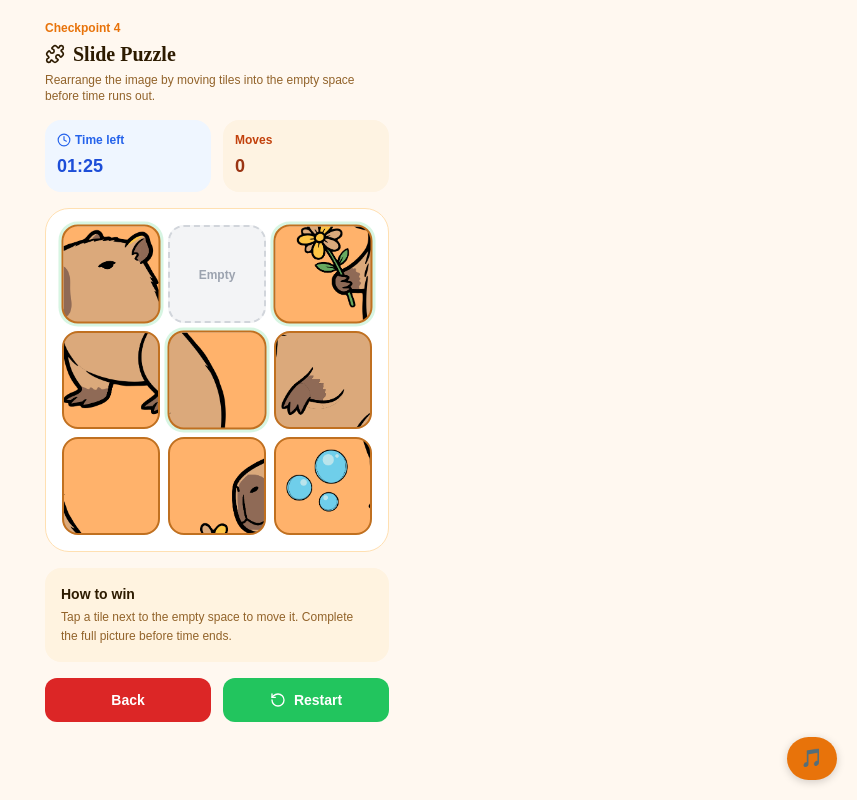
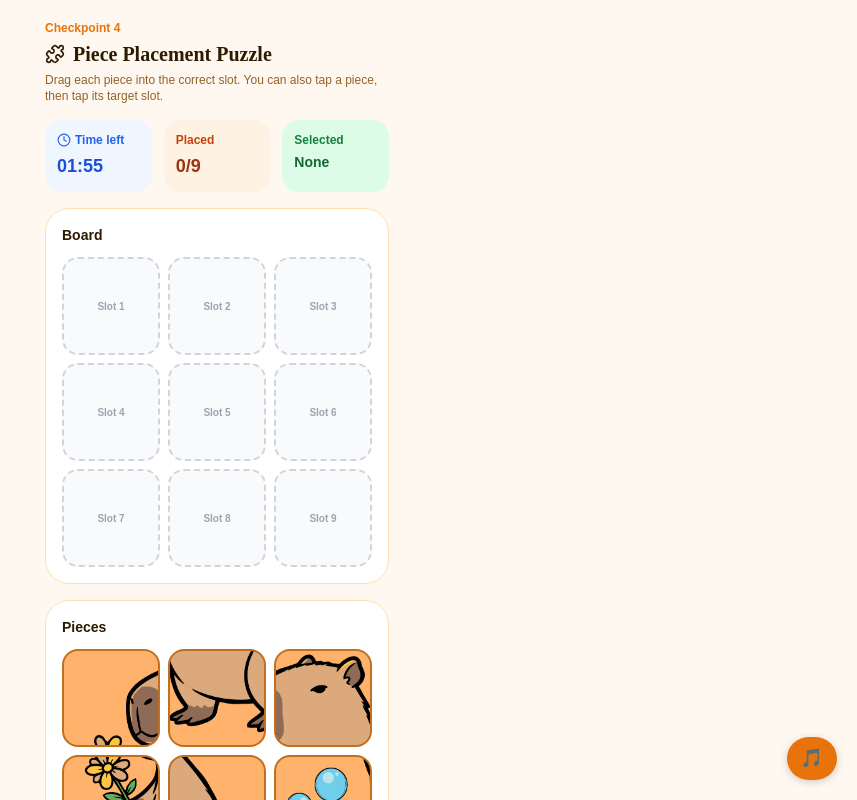
Before and after one commit to trungnguyen1221999/QR-Code-Game, a React app in the folder frontend/: page /puzzle-game in a window 1280 px wide. Shown: the top 800 px of the page, without its empty margins (423-1280 px from the left). Built offline with nearby package versions, Linux system fonts and the light colour scheme; no server answers; the HTML template or start-up script is replaced by a standard one.

Commit message:
Update puzzlegame

```diff
--- a/frontend/src/pages/PuzzleGame.jsx
+++ b/frontend/src/pages/PuzzleGame.jsx
@@ -7,9 +7,10 @@ import Button from '../components/ui/Button';
 import Popup from '../components/ui/Popup';
 import { playerAPI, sessionAPI } from '../utils/api';
 
-const PUZZLE_TIME_LIMIT = 90;
+const GRID_SIZE = 3;
+const TOTAL_PIECES = GRID_SIZE * GRID_SIZE;
+const PUZZLE_TIME_LIMIT = 120;
 const PUZZLE_REWARD = 100;
-const GRID_SIZE = 3;
 
 const PUZZLE_IMAGES = [
   '/puzzle/puzzle1.png',
@@ -18,8 +19,6 @@ const PUZZLE_IMAGES = [
   '/puzzle/puzzle4.png',
   '/puzzle/puzzle5.png',
 ];
-
-const SOLVED_TILES = ['0', '1', '2', '3', '4', '5', '6', '7', 'blank'];
 
 function formatTime(seconds) {
   const mins = Math.floor(seconds / 60).toString().padStart(2, '0');
@@ -36,75 +35,31 @@ function shuffleArray(items) {
   return arr;
 }
 
-function countInversions(arr) {
-  const nums = arr.filter((item) => item !== 'blank').map(Number);
-  let inversions = 0;
-
-  for (let i = 0; i < nums.length; i += 1) {
-    for (let j = i + 1; j < nums.length; j += 1) {
-      if (nums[i] > nums[j]) inversions += 1;
-    }
-  }
-
-  return inversions;
-}
-
-function isSolvable(arr) {
-  return countInversions(arr) % 2 === 0;
-}
-
-function generateShuffledPuzzle() {
-  let shuffled = shuffleArray(SOLVED_TILES);
-
-  while (
-    !isSolvable(shuffled) ||
-    shuffled.every((tile, index) => tile === SOLVED_TILES[index])
-  ) {
-    shuffled = shuffleArray(SOLVED_TILES);
-  }
-
-  return shuffled;
-}
-
-function areAdjacent(indexA, indexB) {
-  const rowA = Math.floor(indexA / GRID_SIZE);
-  const colA = indexA % GRID_SIZE;
-  const rowB = Math.floor(indexB / GRID_SIZE);
-  const colB = indexB % GRID_SIZE;
-
-  return (
-    (rowA === rowB && Math.abs(colA - colB) === 1) ||
-    (colA === colB && Math.abs(rowA - rowB) === 1)
-  );
-}
-
 function pickRandomImage() {
   return PUZZLE_IMAGES[Math.floor(Math.random() * PUZZLE_IMAGES.length)];
 }
 
-function getTileBackgroundStyle(tile, imageUrl) {
-  if (tile === 'blank') {
-    return {
-      backgroundColor: '#F3F4F6',
-      border: '2px dashed #D1D5DB',
-    };
-  }
+function createPieces() {
+  return Array.from({ length: TOTAL_PIECES }, (_, index) => ({
+    id: `piece-${index}`,
+    correctIndex: index,
+  }));
+}
 
-  const tileIndex = Number(tile);
-  const row = Math.floor(tileIndex / GRID_SIZE);
-  const col = tileIndex % GRID_SIZE;
+function getPieceStyle(pieceIndex, imageUrl) {
+  const row = Math.floor(pieceIndex / GRID_SIZE);
+  const col = pieceIndex % GRID_SIZE;
 
   return {
     backgroundImage: `url(${imageUrl})`,
     backgroundSize: `${GRID_SIZE * 100}% ${GRID_SIZE * 100}%`,
     backgroundPosition: `${(col / (GRID_SIZE - 1)) * 100}% ${(row / (GRID_SIZE - 1)) * 100}%`,
     backgroundRepeat: 'no-repeat',
-    border: '2px solid #C07020',
-    backgroundColor: '#FFFFFF',
+    backgroundColor: '#fff',
   };
 }
 
-export default function PuzzleGame() {
+export default function PuzzlePlacementGame() {
   const navigate = useNavigate();
   const location = useLocation();
 
@@ -113,14 +68,18 @@ export default function PuzzleGame() {
   const session = JSON.parse(localStorage.getItem('session') || 'null');
 
   const [selectedImage, setSelectedImage] = useState(() => pickRandomImage());
-  const [tiles, setTiles] = useState(() => generateShuffledPuzzle());
-  const [moves, setMoves] = useState(0);
+  const [placedPieces, setPlacedPieces] = useState(Array(TOTAL_PIECES).fill(null));
+  const [trayPieces, setTrayPieces] = useState(() => shuffleArray(createPieces()));
+  const [selectedPieceId, setSelectedPieceId] = useState(null);
   const [timeLeft, setTimeLeft] = useState(PUZZLE_TIME_LIMIT);
   const [busy, setBusy] = useState(false);
   const [showWin, setShowWin] = useState(false);
   const [showLose, setShowLose] = useState(false);
 
-  const blankIndex = useMemo(() => tiles.indexOf('blank'), [tiles]);
+  const completedCount = useMemo(
+    () => placedPieces.filter(Boolean).length,
+    [placedPieces]
+  );
 
   useEffect(() => {
     if (showWin || showLose) return;
@@ -138,26 +97,54 @@ export default function PuzzleGame() {
   }, [showWin, showLose, timeLeft]);
 
   useEffect(() => {
-    const solved = tiles.every((tile, index) => tile === SOLVED_TILES[index]);
-    if (solved) {
+    if (placedPieces.every((piece, index) => piece && piece.correctIndex === index)) {
       setShowWin(true);
     }
-  }, [tiles]);
+  }, [placedPieces]);
 
-  const handleTileClick = (index) => {
+  const selectedPiece = trayPieces.find((piece) => piece.id === selectedPieceId) || null;
+
+  const handleDragStart = (pieceId) => {
     if (busy || showWin || showLose) return;
-    if (!areAdjacent(index, blankIndex)) return;
+    setSelectedPieceId(pieceId);
+  };
 
-    const nextTiles = [...tiles];
-    [nextTiles[index], nextTiles[blankIndex]] = [nextTiles[blankIndex], nextTiles[index]];
-    setTiles(nextTiles);
-    setMoves((value) => value + 1);
+  const handleDropOnSlot = (slotIndex) => {
+    if (busy || showWin || showLose) return;
+    if (placedPieces[slotIndex]) return;
+    if (!selectedPiece) return;
+
+    if (selectedPiece.correctIndex !== slotIndex) {
+      toast.error('Wrong position');
+      return;
+    }
+
+    setPlacedPieces((current) => {
+      const next = [...current];
+      next[slotIndex] = selectedPiece;
+      return next;
+    });
+
+    setTrayPieces((current) => current.filter((piece) => piece.id !== selectedPiece.id));
+    setSelectedPieceId(null);
+  };
+
+  const handleSlotClick = (slotIndex) => {
+    if (!selectedPiece) return;
+    handleDropOnSlot(slotIndex);
+  };
+
+  const handleTrayPieceClick = (pieceId) => {
+    if (busy || showWin || showLose) return;
+
+    setSelectedPieceId((current) => (current === pieceId ? null : pieceId));
   };
 
   const handleRetry = () => {
     setSelectedImage(pickRandomImage());
-    setTiles(generateShuffledPuzzle());
-    setMoves(0);
+    setPlacedPieces(Array(TOTAL_PIECES).fill(null));
+    setTrayPieces(shuffleArray(createPieces()));
+    setSelectedPieceId(null);
     setTimeLeft(PUZZLE_TIME_LIMIT);
     setShowWin(false);
     setShowLose(false);
@@ -166,7 +153,7 @@ export default function PuzzleGame() {
   const handleWinContinue = async () => {
     const playerSessionId = playerSession?._id || playerSession?.id;
     const sessionId = session?._id || session?.id;
-    const resultId = `puzzle-win-${Date.now()}`;
+    const resultId = `puzzle-placement-win-${Date.now()}`;
 
     setBusy(true);
 
@@ -177,9 +164,7 @@ export default function PuzzleGame() {
           ? sessionData.checkpointIds
           : [];
 
-        const matchedCheckpoint = checkpoints.find(
-          (entry) => entry.level === checkpoint
-        );
+        const matchedCheckpoint = checkpoints.find((entry) => entry.level === checkpoint);
 
         if (matchedCheckpoint?._id) {
           await playerAPI.checkpoint(playerSessionId, {
@@ -205,7 +190,7 @@ export default function PuzzleGame() {
 
   const handleLoseContinue = async () => {
     const playerSessionId = playerSession?._id || playerSession?.id;
-    const resultId = `puzzle-timeout-${Date.now()}`;
+    const resultId = `puzzle-placement-timeout-${Date.now()}`;
 
     setBusy(true);
 
@@ -237,19 +222,16 @@ export default function PuzzleGame() {
             style={{ color: 'var(--color-text)' }}
           >
             <Puzzle size={20} />
-            Slide Puzzle
+            Piece Placement Puzzle
           </h2>
           <p className="text-xs mt-1" style={{ color: 'var(--color-subtext)' }}>
-            Rearrange the image by moving tiles into the empty space before time runs out.
+            Drag each piece into the correct slot. You can also tap a piece, then tap its target slot.
           </p>
         </div>
 
-        <div className="grid grid-cols-2 gap-3">
+        <div className="grid grid-cols-3 gap-3">
           <div className="rounded-2xl p-3" style={{ backgroundColor: '#EFF6FF' }}>
-            <p
-              className="text-xs font-semibold flex items-center gap-1"
-              style={{ color: '#2563EB' }}
-            >
+            <p className="text-xs font-semibold flex items-center gap-1" style={{ color: '#2563EB' }}>
               <Clock size={14} />
               Time left
             </p>
@@ -260,44 +242,87 @@ export default function PuzzleGame() {
 
           <div className="rounded-2xl p-3" style={{ backgroundColor: '#FEF3E2' }}>
             <p className="text-xs font-semibold" style={{ color: '#C2410C' }}>
-              Moves
+              Placed
             </p>
             <p className="text-lg font-bold mt-1" style={{ color: '#9A3412' }}>
-              {moves}
+              {completedCount}/{TOTAL_PIECES}
+            </p>
+          </div>
+
+          <div className="rounded-2xl p-3" style={{ backgroundColor: '#DCFCE7' }}>
+            <p className="text-xs font-semibold" style={{ color: '#15803D' }}>
+              Selected
+            </p>
+            <p className="text-sm font-bold mt-1" style={{ color: '#166534' }}>
+              {selectedPiece ? '1 piece ready' : 'None'}
             </p>
           </div>
         </div>
 
         <div
           className="rounded-3xl p-4"
-          style={{
-            backgroundColor: 'white',
-            border: '1px solid var(--color-border)',
-          }}
+          style={{ backgroundColor: 'white', border: '1px solid var(--color-border)' }}
         >
+          <p className="text-sm font-bold mb-3" style={{ color: 'var(--color-text)' }}>
+            Board
+          </p>
+
           <div className="grid grid-cols-3 gap-2">
-            {tiles.map((tile, index) => {
-              const movable = areAdjacent(index, blankIndex) && tile !== 'blank';
+            {placedPieces.map((piece, slotIndex) => (
+              <div
+                key={`slot-${slotIndex}`}
+                onDragOver={(e) => e.preventDefault()}
+                onDrop={() => handleDropOnSlot(slotIndex)}
+                onClick={() => handleSlotClick(slotIndex)}
+                className="aspect-square rounded-2xl flex items-center justify-center"
+                style={{
+                  border: piece ? '2px solid #22C55E' : '2px dashed #D1D5DB',
+                  backgroundColor: piece ? '#FFFFFF' : '#F9FAFB',
+                  boxShadow: !piece && selectedPiece ? '0 0 0 3px rgba(34,197,94,0.12)' : 'none',
+                }}
+              >
+                {piece ? (
+                  <div
+                    className="w-full h-full rounded-xl"
+                    style={getPieceStyle(piece.correctIndex, selectedImage)}
+                  />
+                ) : (
+                  <span className="text-[10px] font-semibold" style={{ color: '#9CA3AF' }}>
+                    Slot {slotIndex + 1}
+                  </span>
+                )}
+              </div>
+            ))}
+          </div>
+        </div>
+
+        <div
+          className="rounded-3xl p-4"
+          style={{ backgroundColor: 'white', border: '1px solid var(--color-border)' }}
+        >
+          <p className="text-sm font-bold mb-3" style={{ color: 'var(--color-text)' }}>
+            Pieces
+          </p>
+
+          <div className="grid grid-cols-3 gap-2">
+            {trayPieces.map((piece) => {
+              const isSelected = selectedPieceId === piece.id;
 
               return (
                 <button
-                  key={`${tile}-${index}`}
+                  key={piece.id}
                   type="button"
-                  onClick={() => handleTileClick(index)}
-                  disabled={busy || tile === 'blank'}
-                  className="aspect-square rounded-2xl transition-transform"
+                  draggable
+                  onDragStart={() => handleDragStart(piece.id)}
+                  onClick={() => handleTrayPieceClick(piece.id)}
+                  className="aspect-square rounded-2xl"
                   style={{
-                    ...getTileBackgroundStyle(tile, selectedImage),
-                    boxShadow: movable ? '0 0 0 3px rgba(34,197,94,0.18)' : 'none',
-                    transform: movable ? 'scale(1.01)' : 'none',
+                    ...getPieceStyle(piece.correctIndex, selectedImage),
+                    border: isSelected ? '3px solid #22C55E' : '2px solid #C07020',
+                    transform: isSelected ? 'scale(1.03)' : 'none',
+                    boxShadow: isSelected ? '0 0 0 3px rgba(34,197,94,0.15)' : 'none',
                   }}
-                >
-                  {tile === 'blank' ? (
-                    <span className="text-xs font-semibold" style={{ color: '#9CA3AF' }}>
-                      Empty
-                    </span>
-                  ) : null}
-                </button>
+                />
               );
             })}
           </div>
@@ -307,11 +332,8 @@ export default function PuzzleGame() {
           <p className="text-sm font-bold" style={{ color: 'var(--color-text)' }}>
             How to win
           </p>
-          <p
-            className="text-xs mt-1"
-            style={{ color: 'var(--color-subtext)', lineHeight: '1.6' }}
-          >
-            Tap a tile next to the empty space to move it. Complete the full picture before time ends.
+          <p className="text-xs mt-1" style={{ color: 'var(--color-subtext)', lineHeight: '1.6' }}>
+            Drag a piece to the correct slot. On phones, you can also tap a piece first, then tap the matching slot.
           </p>
         </div>
 
@@ -336,10 +358,10 @@ export default function PuzzleGame() {
 
           <div>
             <h3 className="text-lg font-bold" style={{ color: 'var(--color-text)' }}>
-              Puzzle solved!
+              Puzzle completed!
             </h3>
             <p className="text-sm mt-1" style={{ color: 'var(--color-subtext)' }}>
-              Great job. Your checkpoint will move forward.
+              All pieces are in the correct place.
             </p>
           </div>
 
```
